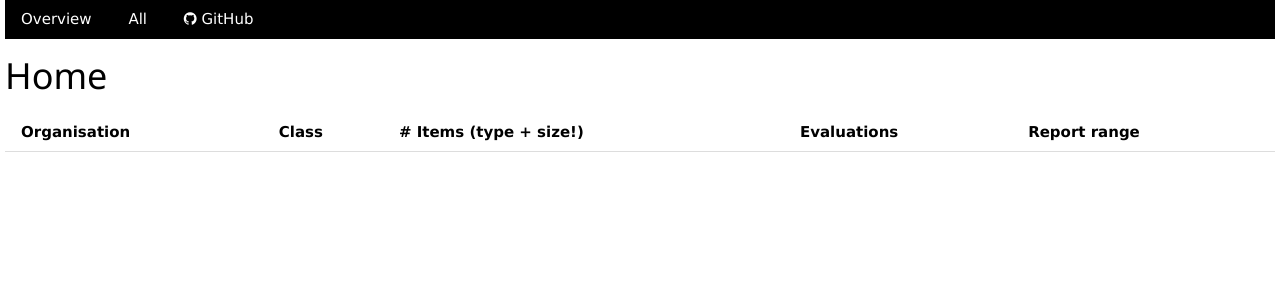
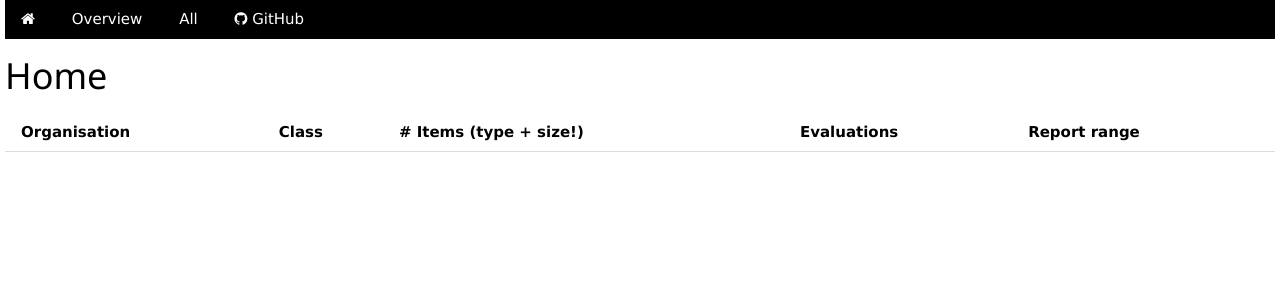
Before and after one commit to rappakos/paraglider-tests, a FastAPI app: page / in a window 1280 px wide. Shown: the top 300 px of the page. Run offline with FastAPI, Linux system fonts and the light colour scheme; data that the repository does not hold is empty.

Commit message:
Glider tests - adjust home button and readme

```diff
--- a/glider_tests_app/templates/_menu.html
+++ b/glider_tests_app/templates/_menu.html
@@ -1,10 +1,7 @@
 {# _menu.html #}
 
 <nav class="w3-bar w3-black">
-  {% set root_path = request.app.state.config.ROOT_PATH if request.app.state.config is defined and request.app.state.config.ROOT_PATH else '' %}
-  {% if root_path %}
-  <a href="{{ root_path }}" class="w3-button w3-round-large"><i class="fa fa-home"></i></a>
-  {% endif %}
+  <a href="/" class="w3-button w3-round-large"><i class="fa fa-home"></i></a>
   <a href="{{ url_for('index_route') }}" class="w3-button w3-round-large">Overview</a>
   <a href="{{ url_for('evaluations', org='all') }}" class="w3-button w3-round-large">All</a>
   <a href="https://github.com/rappakos/paraglider-tests" target="_blank" class="w3-button w3-round-large"><i class="fa fa-github"></i> GitHub</a>
```
Also changed, not shown: README.md.
